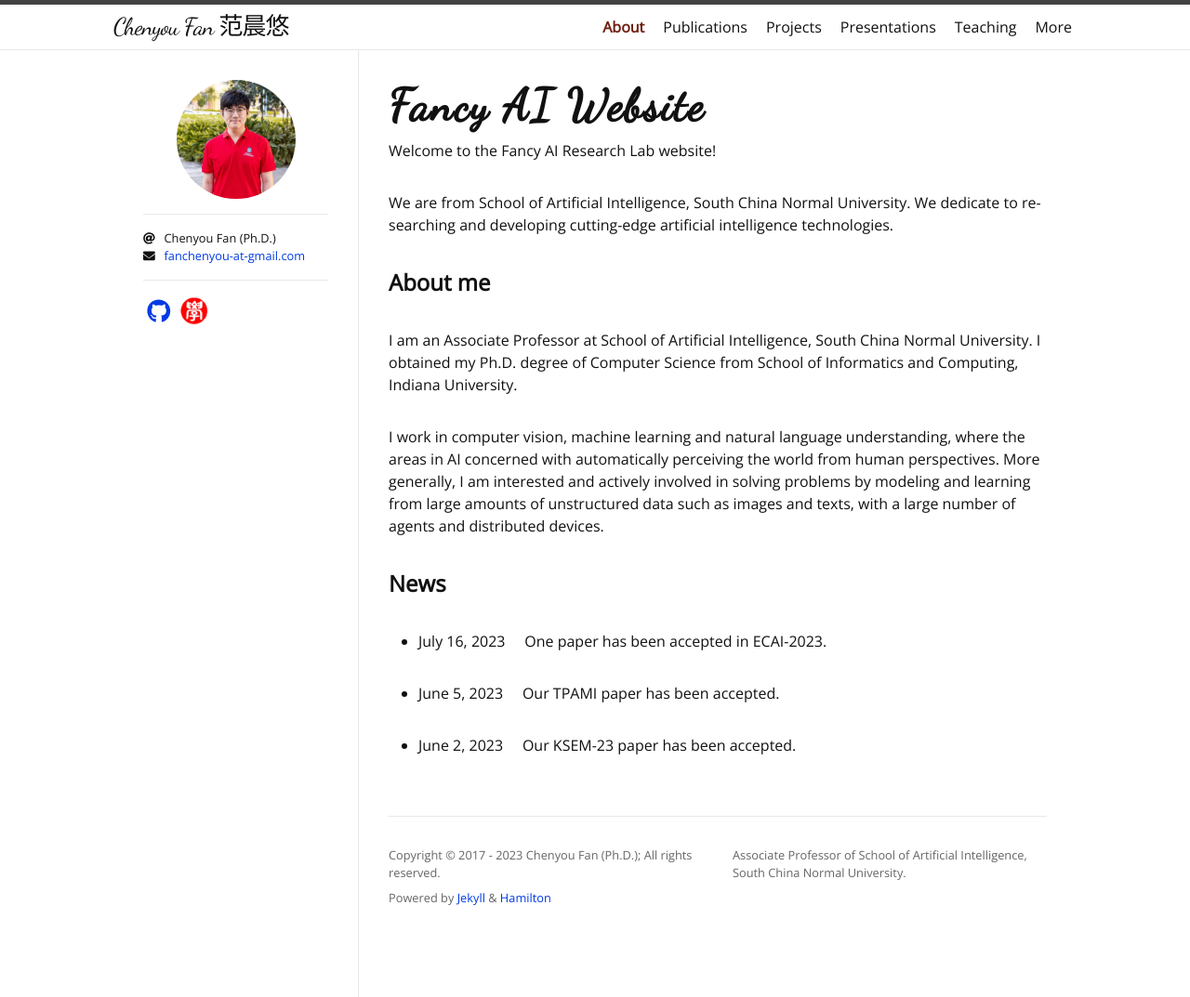
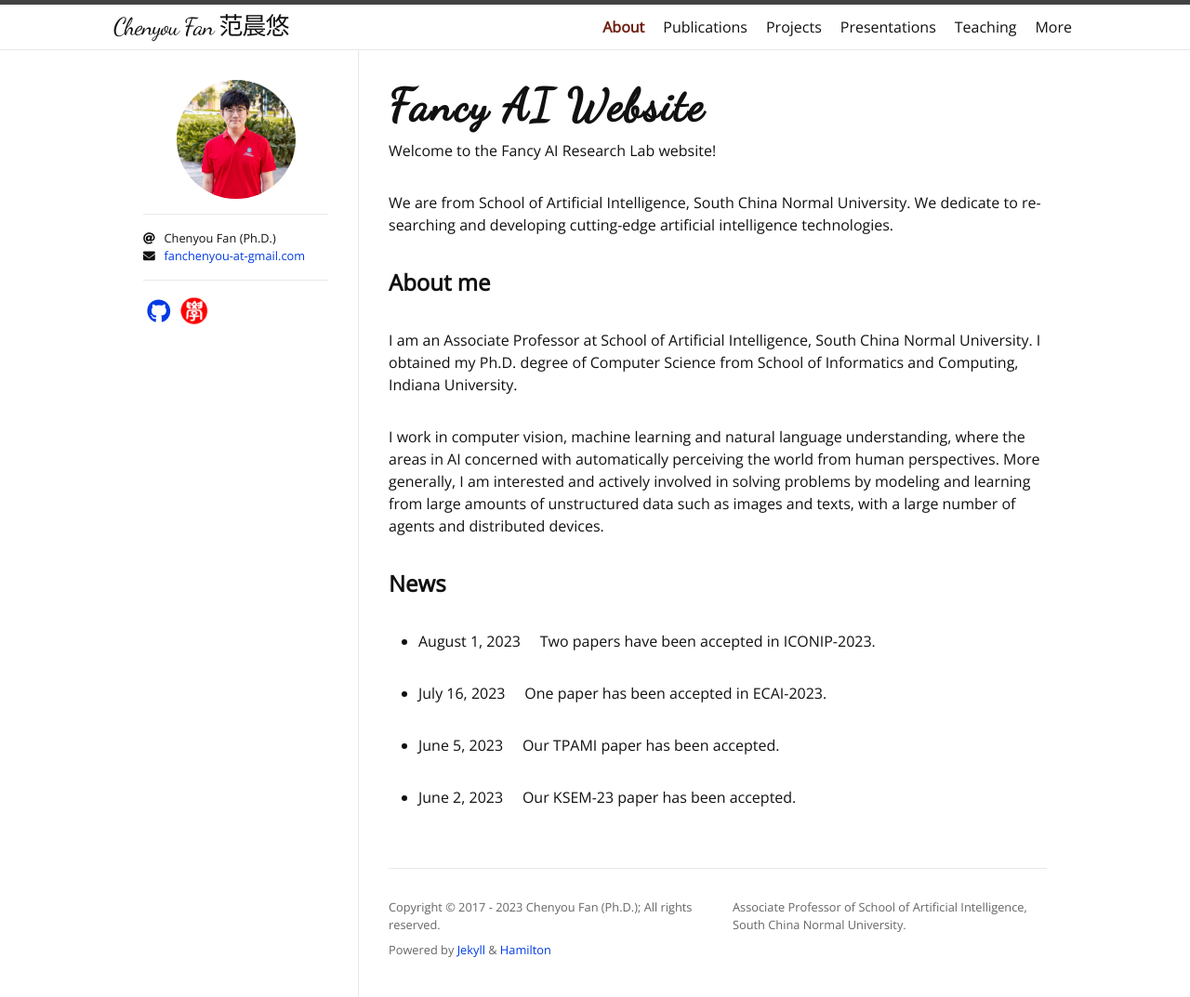
Before and after one commit to fanchenyou/fanchenyou.github.io, a Jekyll site: the page built from index.html, in a window 1280 px wide. Shown: the whole page at 93% size. Built offline with Jekyll 4.4.1, drawn with Linux system fonts in a browser that asks for light colours; nearby versions of some CDN libraries; some web fonts are replaced; the list of posts is cut into pages by our own code.

```diff
--- a/_data/news.yml
+++ b/_data/news.yml
@@ -1,3 +1,7 @@
+
+- date: 2023-08-01
+  content: "Two papers have been accepted in ICONIP-2023."
+
 - date: 2023-07-16
   content: "One paper has been accepted in ECAI-2023."
 
```
